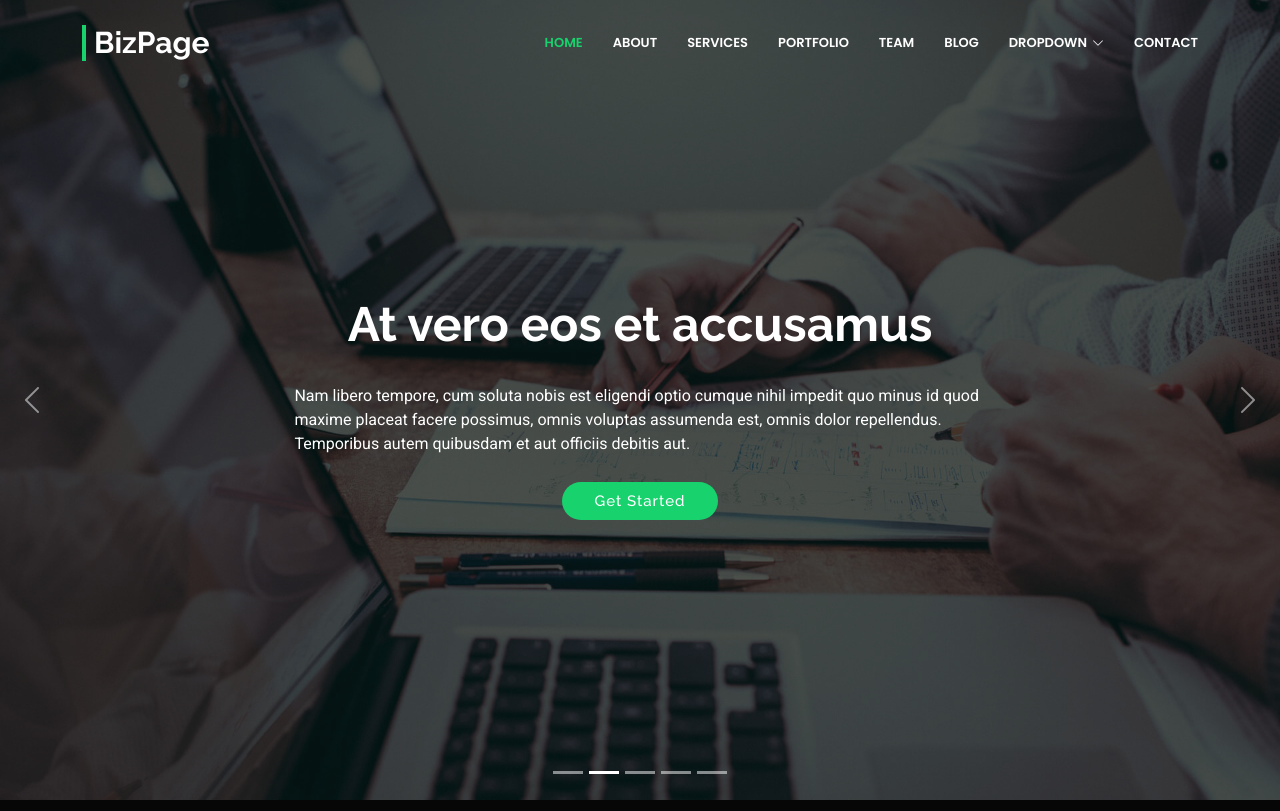
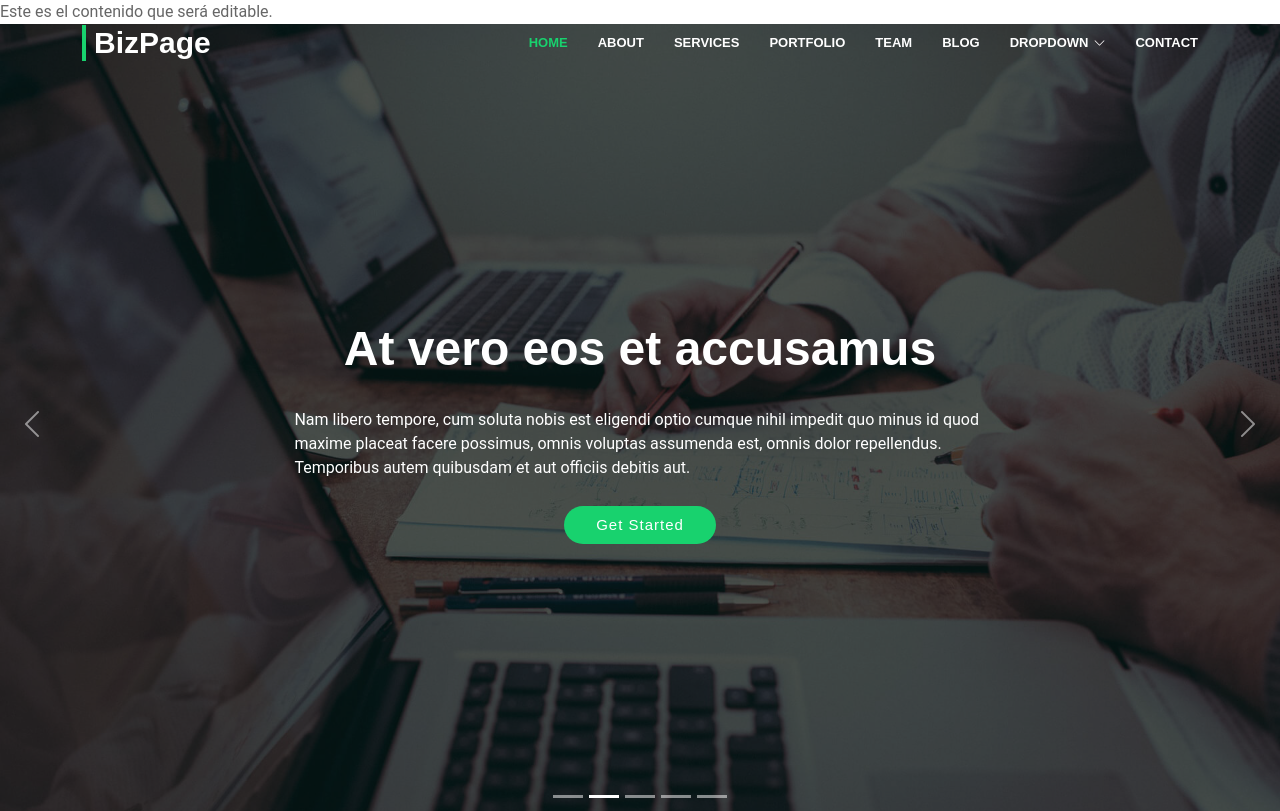
Before and after one commit to sarmientoisrael118/repositorio, a plain HTML site: page index.html in a window 1280 px wide. Shown: the top 811 px of the page. Drawn offline with Linux system fonts and the light colour scheme.

Commit message:
index.html

```diff
--- a/index.html
+++ b/index.html
@@ -12,7 +12,7 @@
   <link href="assets/img/favicon.png" rel="icon">
   <link href="assets/img/apple-touch-icon.png" rel="apple-touch-icon">
 
-  <!-- Fonts -->
+  <!-- Fonts --
   <link href="https://fonts.googleapis.com" rel="preconnect">
   <link href="https://fonts.gstatic.com" rel="preconnect" crossorigin>
   <link href="https://fonts.googleapis.com/css2?family=Roboto:ital,wght@0,100;0,300;0,400;0,500;0,700;0,900;1,100;1,300;1,400;1,500;1,700;1,900&family=Poppins:ital,wght@0,100;0,200;0,300;0,400;0,500;0,600;0,700;0,800;0,900;1,100;1,200;1,300;1,400;1,500;1,600;1,700;1,800;1,900&family=Raleway:ital,wght@0,100;0,200;0,300;0,400;0,500;0,600;0,700;0,800;0,900;1,100;1,200;1,300;1,400;1,500;1,600;1,700;1,800;1,900&display=swap" rel="stylesheet">
@@ -37,6 +37,11 @@
 </head>
 
 <body class="index-page">
+
+  <div data-sb-object-id="uniqueObjectID" data-sb-field-path="fieldToEdit">
+    Este es el contenido que será editable.
+</div>
+
 
   <header id="header" class="header d-flex align-items-center fixed-top">
     <div class="container-fluid container-xl position-relative d-flex align-items-center justify-content-between">
```
